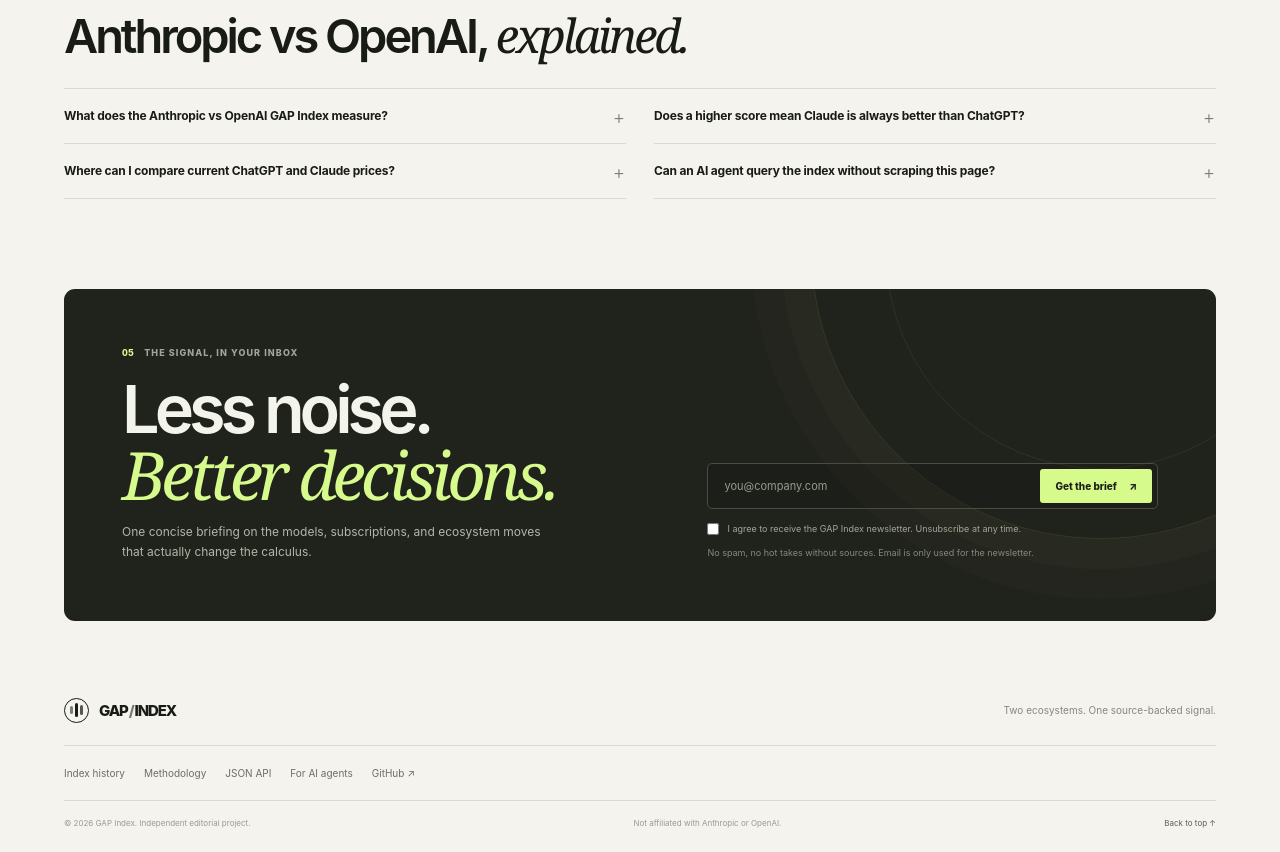
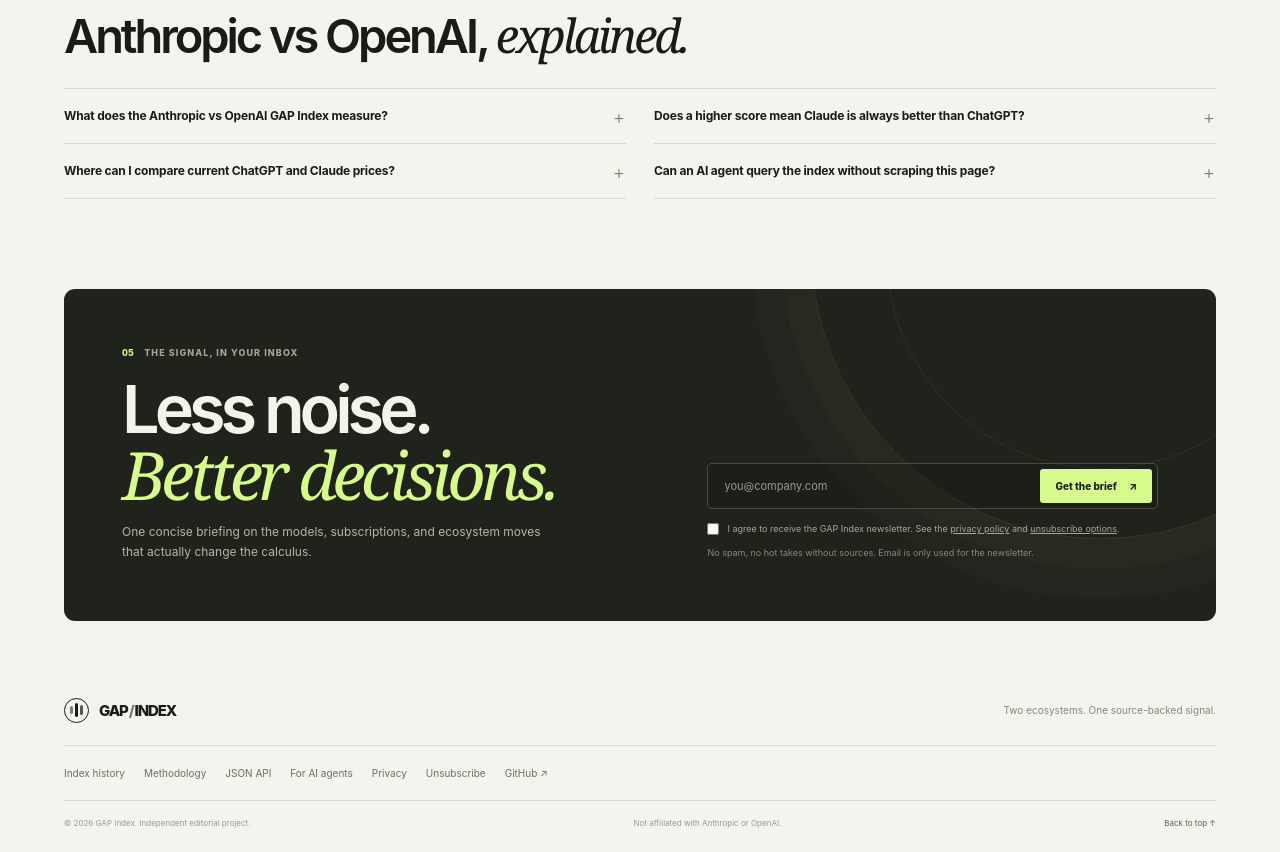
Before and after one commit to eemanyu/AI-Gap-Index, a website: page public/index.html in a window 1280 px wide. Shown: the part 3772-4624 px from the top of the page. Drawn offline with Linux system fonts and the light colour scheme; no server answers.

Commit message:
privacy: link signup consent and footer to privacy controls

```diff
--- a/public/index.html
+++ b/public/index.html
@@ -287,7 +287,7 @@
         <form class="newsletter-form" id="newsletter-form">
           <label class="visually-hidden" for="newsletter-email">Email address</label>
           <div class="email-field"><input type="email" id="newsletter-email" name="email" placeholder="you@company.com" autocomplete="email" maxlength="254" required><button type="submit" id="newsletter-submit">Get the brief <span aria-hidden="true">↗</span></button></div>
-          <label class="consent-label"><input type="checkbox" name="consent" value="yes" required><span>I agree to receive the GAP Index newsletter. Unsubscribe at any time.</span></label>
+          <label class="consent-label"><input type="checkbox" name="consent" value="yes" required><span>I agree to receive the GAP Index newsletter. See the <a href="/privacy/">privacy policy</a> and <a href="/unsubscribe/">unsubscribe options</a>.</span></label>
           <label class="honeypot" aria-hidden="true">Company <input name="company" tabindex="-1" autocomplete="off"></label>
           <p class="form-message" id="form-message" role="status" aria-live="polite">No spam, no hot takes without sources. Email is only used for the newsletter.</p>
         </form>
@@ -296,7 +296,7 @@
 
     <footer class="site-footer">
       <div class="footer-brand"><a class="brand" href="/" aria-label="GAP Index home"><span class="brand-mark" aria-hidden="true"><span></span><span></span><span></span></span><span class="brand-name">GAP<span>/</span>INDEX</span></a><p>Two ecosystems. One source-backed signal.</p></div>
-      <div class="footer-links"><a href="#history">Index history</a><a href="#methodology">Methodology</a><a href="/api/index.json">JSON API</a><a href="/llms.txt">For AI agents</a><a href="https://github.com/eemanyu/Anthropic-Vs-Openai-Gap-Index" target="_blank" rel="noopener noreferrer">GitHub ↗</a></div>
+      <div class="footer-links"><a href="#history">Index history</a><a href="#methodology">Methodology</a><a href="/api/index.json">JSON API</a><a href="/llms.txt">For AI agents</a><a href="/privacy/">Privacy</a><a href="/unsubscribe/">Unsubscribe</a><a href="https://github.com/eemanyu/Anthropic-Vs-Openai-Gap-Index" target="_blank" rel="noopener noreferrer">GitHub ↗</a></div>
       <div class="footer-bottom"><span>© <span id="footer-year">2026</span> GAP Index. Independent editorial project.</span><span>Not affiliated with Anthropic or OpenAI.</span><a href="#main">Back to top ↑</a></div>
     </footer>
   </div>
```
